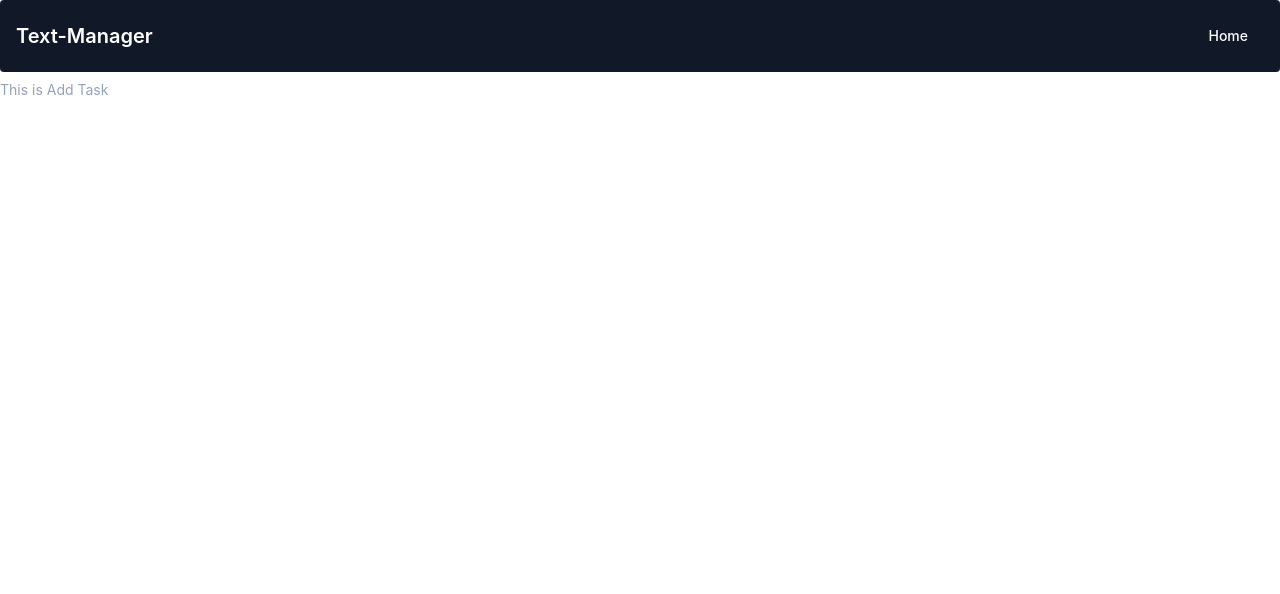
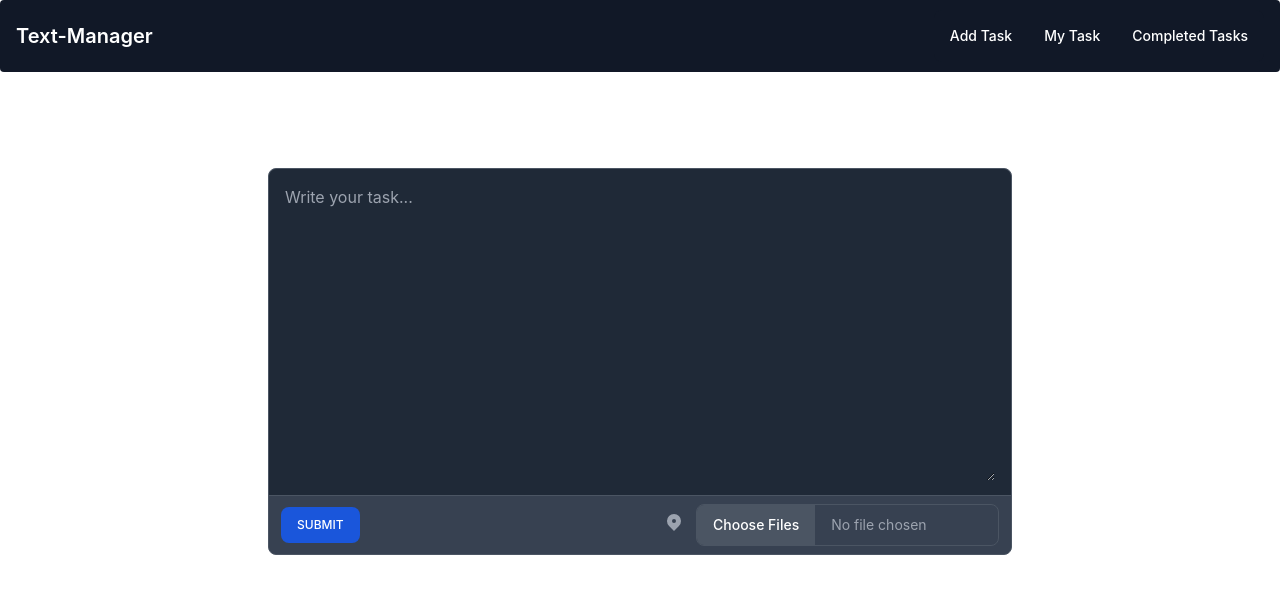
Before and after one commit to 100galib/text-manager-client, a React (Create React App) app: page / in a window 1280 px wide. Shown: the top 594 px of the page. Built offline with nearby package versions, Linux system fonts and the light colour scheme.

Commit message:
addtask half complete

```diff
--- a/public/index.html
+++ b/public/index.html
@@ -25,6 +25,7 @@
       Learn how to configure a non-root public URL by running `npm run build`.
     -->
     <title>Text-Manager</title>
+    <script src="https://unpkg.com/flowbite@1.5.5/dist/flowbite.js"></script>
   </head>
   <body class="bg-white dark:bg-slate-800">
     <noscript>You need to enable JavaScript to run this app.</noscript>
@@ -39,6 +40,5 @@
       To begin the development, run `npm start` or `yarn start`.
       To create a production bundle, use `npm run build` or `yarn build`.
     -->
-    <script src="https://unpkg.com/flowbite@1.5.5/dist/flowbite.js"></script>
   </body>
 </html>
--- a/src/Components/Common/Navigation/Navigation.js
+++ b/src/Components/Common/Navigation/Navigation.js
@@ -16,7 +16,13 @@ const Navigation = () => {
                 <div class="hidden w-full md:block md:w-auto" id="navbar-default">
                     <ul class="flex flex-col p-4 mt-4 border border-gray-100 rounded-lg bg-gray-50 md:flex-row md:space-x-8 md:mt-0 md:text-sm md:font-medium md:border-0 md:bg-white dark:bg-gray-800 md:dark:bg-gray-900 dark:border-gray-700">
                         <li>
-                    <Link to="#" class="block py-2 pl-3 pr-4 text-white bg-blue-700 rounded md:bg-transparent md:text-blue-700 md:p-0 dark:text-white" aria-current="page">Home</Link>
+                        <Link to='/' class="block py-2 pl-3 pr-4 text-white rounded md:bg-transparent md:text-blue-700 md:p-0 dark:text-white" aria-current="page">Add Task</Link>
+                        </li>
+                        <li>
+                        <Link to='/mytask' class="block py-2 pl-3 pr-4 text-white rounded md:bg-transparent md:text-blue-700 md:p-0 dark:text-white" aria-current="page">My Task</Link>
+                        </li>
+                        <li>
+                        <Link to='/completetask' class="block py-2 pl-3 pr-4 text-white rounded md:bg-transparent md:text-blue-700 md:p-0 dark:text-white" aria-current="page">Completed Tasks</Link>
                         </li>
                     </ul>
                 </div>
--- a/src/Components/Pages/AddTask/AddTask.js
+++ b/src/Components/Pages/AddTask/AddTask.js
@@ -2,9 +2,27 @@ import React from 'react';
 
 const AddTask = () => {
     return (
-        <div>
-            <h1 className='text-slate-500 dark:text-slate-400 mt-2 text-sm'>This is Add Task</h1>
-        </div>
+        <>
+        <form className='px-3 lg:w-3/5 mx-auto mt-24'>
+            <div class="w-full mb-4 border border-gray-200 rounded-lg bg-gray-50 dark:bg-gray-700 dark:border-gray-600">
+                <div class="px-4 py-2 bg-white rounded-t-lg dark:bg-gray-800">
+                    <textarea id="comment" rows="12" class="w-full px-0 text-gray-900 bg-white border-0 dark:bg-gray-800 focus:ring-0 dark:text-white dark:placeholder-gray-400 text-md" placeholder="Write your task..." required></textarea>
+                </div>
+                <div class="flex items-center justify-between px-3 py-2 border-t dark:border-gray-600">
+                    <button type="submit" class="inline-flex items-center py-2.5 px-4 text-xs font-medium text-center text-white bg-blue-700 rounded-lg focus:ring-4 focus:ring-blue-200 dark:focus:ring-blue-900 hover:bg-blue-800">
+                        SUBMIT
+                    </button>
+                    <div class="flex pl-0 space-x-1 sm:pl-2">
+                        <button type="button" class="inline-flex justify-center p-2 text-gray-500 rounded cursor-pointer hover:text-gray-900 hover:bg-gray-100 dark:text-gray-400 dark:hover:text-white dark:hover:bg-gray-600">
+                            <svg aria-hidden="true" class="w-5 h-5" fill="currentColor" viewBox="0 0 20 20" xmlns="http://www.w3.org/2000/svg"><path fill-rule="evenodd" d="M5.05 4.05a7 7 0 119.9 9.9L10 18.9l-4.95-4.95a7 7 0 010-9.9zM10 11a2 2 0 100-4 2 2 0 000 4z" clip-rule="evenodd"></path></svg>
+                            <span class="sr-only">Set location</span>
+                        </button>
+                        <input class="block w-full text-sm text-gray-900 border border-gray-300 rounded-lg cursor-pointer bg-gray-50 dark:text-gray-400 focus:outline-none dark:bg-gray-700 dark:border-gray-600 dark:placeholder-gray-400" id="multiple_files" type="file" multiple></input>
+                    </div>
+                </div>
+            </div>
+        </form>
+        </>
     );
 };
 
--- a/src/Components/Pages/CompleteTask/CompleteTsk.js
+++ b/src/Components/Pages/CompleteTask/CompleteTsk.js
@@ -3,7 +3,7 @@ import React from 'react';
 const CompleteTsk = () => {
     return (
         <div>
-            <h1>This is Compete Task</h1>
+            <h1 className='text-slate-500 dark:text-slate-400 mt-2 text-sm'>This is Compete Task</h1>
         </div>
     );
 };
--- a/src/Components/Pages/MyTask.js/MyTask.js
+++ b/src/Components/Pages/MyTask.js/MyTask.js
@@ -3,7 +3,7 @@ import React from 'react';
 const MyTask = () => {
     return (
         <div>
-            <h1>This is My Task</h1>
+            <h1 className='text-slate-500 dark:text-slate-400 mt-2 text-sm'>This is My Task</h1>
         </div>
     );
 };
```
Lines whose indentation alone changed are shown as unchanged.
